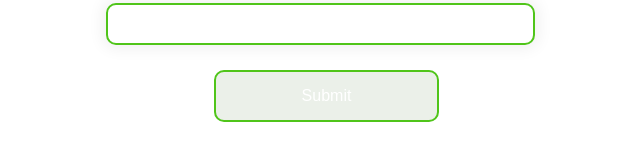
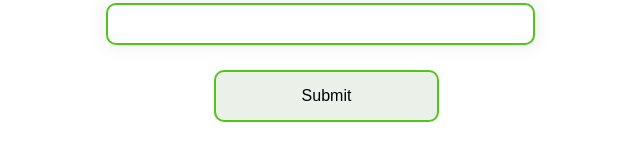
Before and after one commit to RomanPolianski/react-spring, a React (Create React App) app: page /login in a window 1280 px wide. Shown: the part 239-400 px from the top of the page, without its empty margins (309-949 px from the left). Built offline with nearby package versions, Linux system fonts and the light colour scheme.

Commit message:
Delete button styles

```diff
--- a/src/Components/Content/Content.module.css
+++ b/src/Components/Content/Content.module.css
@@ -16,18 +16,6 @@
 .hero {
   padding-left: 3%;
   padding-bottom: 5%;
-}
-button {
-  border:1px solid rgb(158, 158, 241);
-  background:rgb(158, 158, 241);
-  color:white;
-  padding: 10px;
-  margin-left: 35%;
-  border-radius: 10px;
-}
-button:focus {
-  outline: none;
-  box-shadow: none;
 }
 .projInput {
   position: relative;
```
